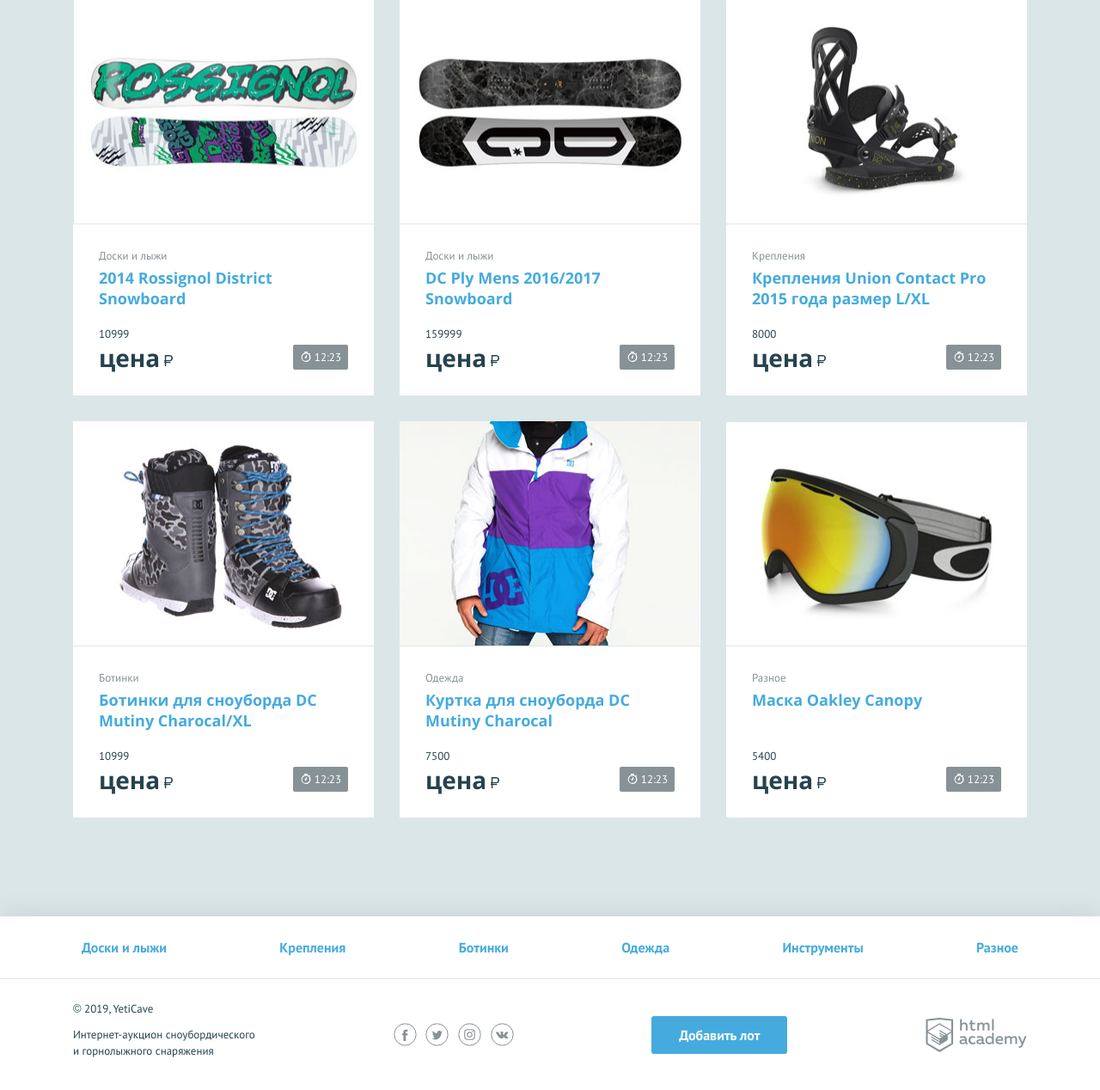
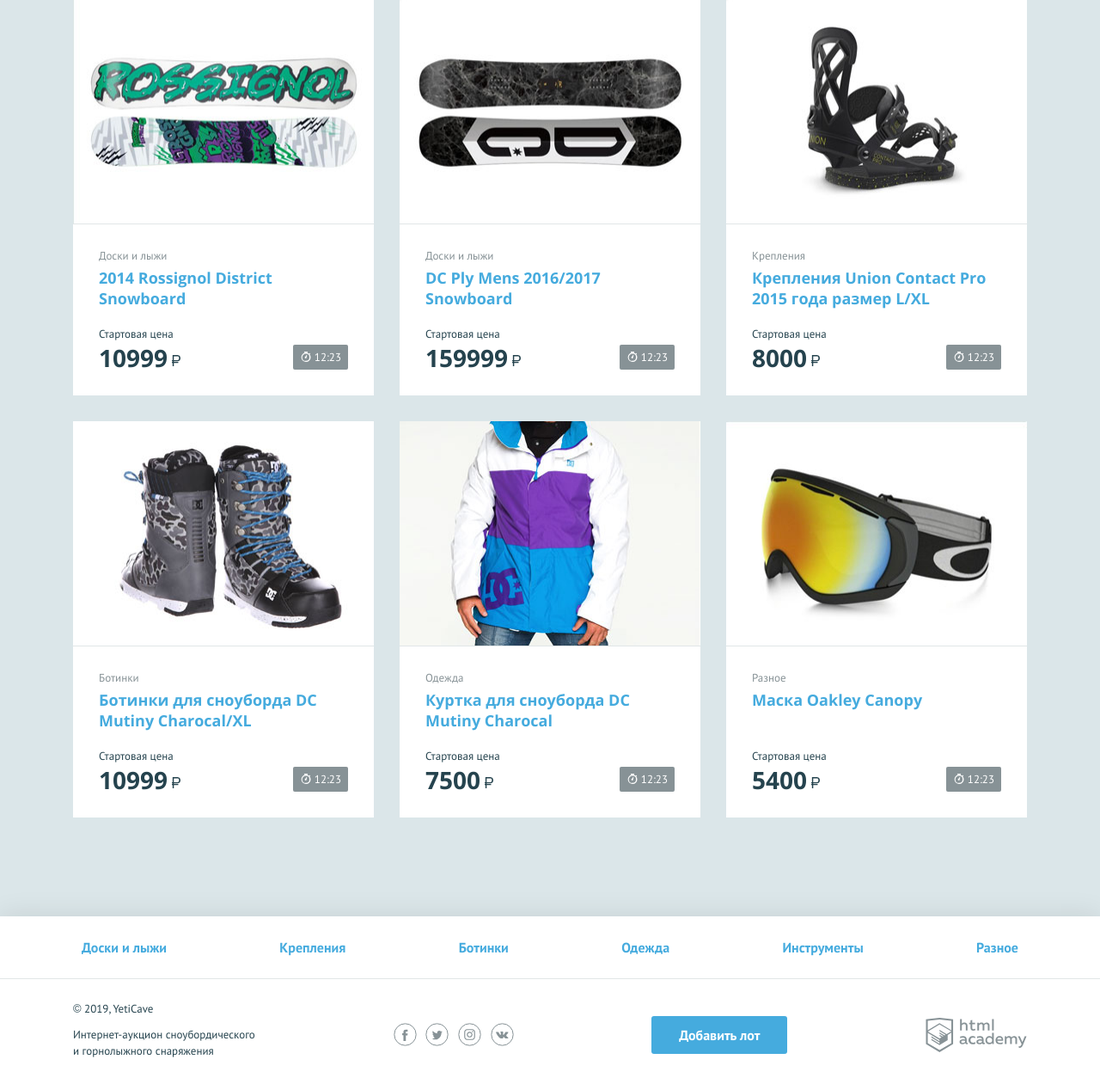
Before and after one commit to htmlacademy-php/138767-yeticave-12, a PHP site: page / in a window 1280 px wide. Shown: the part 567-1835 px from the top of the page at 86% size. Run offline with PHP 8.4, Linux system fonts and the light colour scheme.

Commit message:
module2-task1 fix вывода цены

```diff
--- a/index.php
+++ b/index.php
@@ -116,8 +116,8 @@
                     <h3 class="lot__title"><a class="text-link" href="pages/lot.html"><?= $item["name"] ?></a></h3>
                     <div class="lot__state">
                         <div class="lot__rate">
-                            <span class="lot__amount"><?= $item["price"] ?></span>
-                            <span class="lot__cost">цена<b class="rub">р</b></span>
+                            <span class="lot__amount">Стартовая цена</span>
+                            <span class="lot__cost"><?= $item["price"] ?><b class="rub">р</b></span>
                         </div>
                         <div class="lot__timer timer">
                             12:23
```
